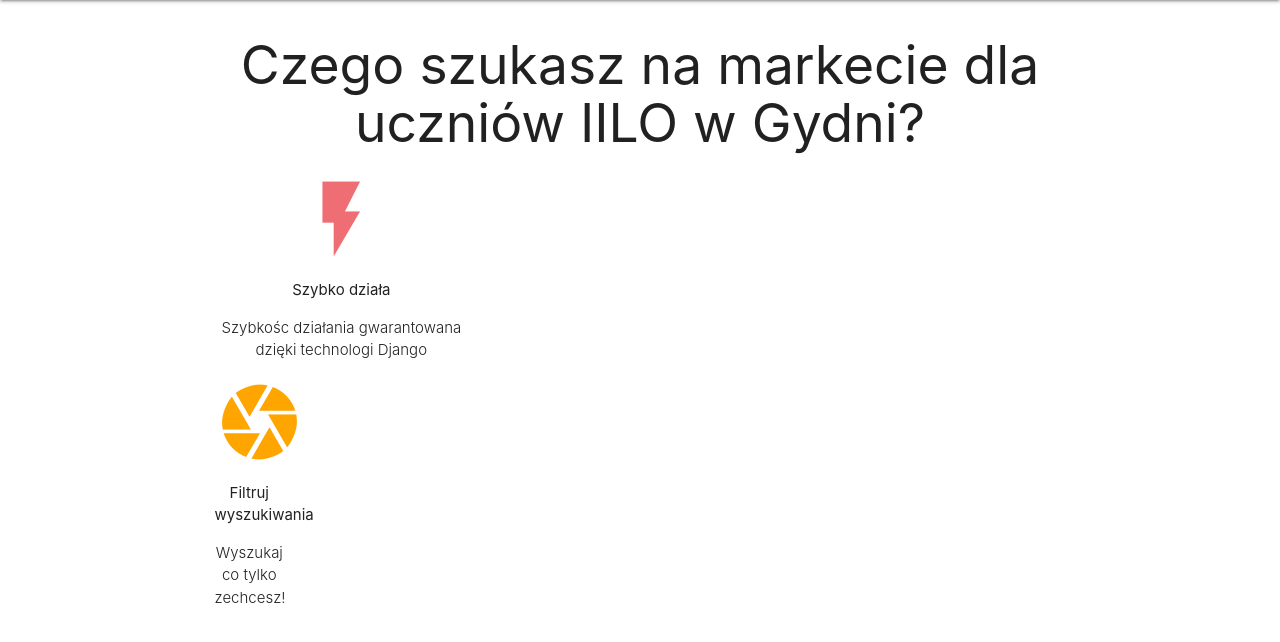
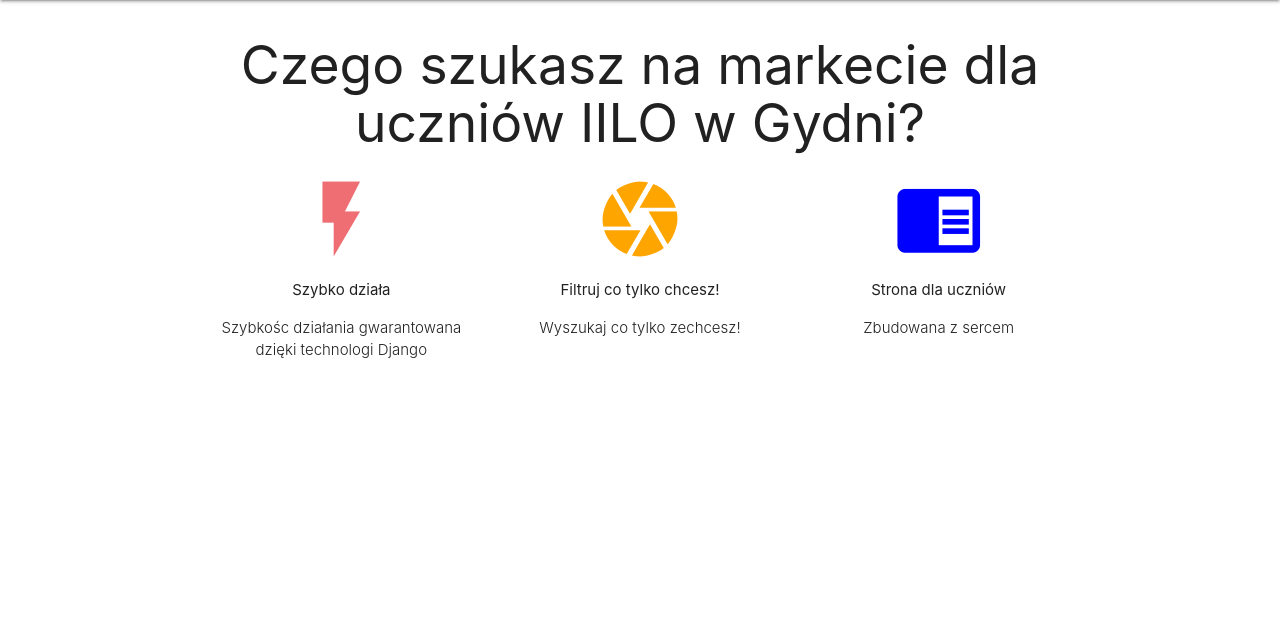
Before and after one commit to henrykwolek/lo2gdynia-secretmarket, a Django app: page / in a window 1280 px wide. Shown: the part 64-706 px from the top of the page. Run offline with Django 3.2, Linux system fonts and the light colour scheme.

Commit message:
hfrehbfehbnfdehbnefd

```diff
--- a/lo2gdynia/urls.py
+++ b/lo2gdynia/urls.py
@@ -15,6 +15,7 @@ Including another URLconf
 """
 from django.contrib import admin
 from django.urls import path, include
+
 urlpatterns = [
     path('admin/', admin.site.urls),
     path('', include('my_app.urls')),
--- a/my_app/urls.py
+++ b/my_app/urls.py
@@ -2,5 +2,6 @@ from . import views
 from django.urls import path
 
 urlpatterns = [
-    path('', views.home, name='home')
+    path('', views.home, name='home'),
+    path('new_search', views.new_search, name='new_search')
 ]
--- a/my_app/views.py
+++ b/my_app/views.py
@@ -4,3 +4,6 @@ from django.shortcuts import render
 
 def home(request):
     return render(request, 'base.html')
+
+def new_search(request):
+        return render(request, 'my_app/new_search.html')
--- a/templates/base.html
+++ b/templates/base.html
@@ -39,13 +39,24 @@
               Szybkośc działania gwarantowana dzięki technologi Django
             </p>
           </div>
-
+        </div>
         <div class="col s4">
           <div class="center">
             <i class="large material-icons" style="color: orange;">camera</i>
-              <p>Filtruj wyszukiwania</p>
+            <p>Filtruj co tylko chcesz!</p>
             <p class="light center">
               Wyszukaj co tylko zechcesz!
+            </p>
+          </div>
+        </div>
+        <div class="col s4">
+          <div class="center">
+            <i class="large material-icons" style="color: blue;"
+              >chrome_reader_mode</i
+            >
+            <p>Strona dla uczniów</p>
+            <p class="light center">
+              Zbudowana z sercem
             </p>
           </div>
         </div>
--- a/templates/my_app/new_search.html
+++ b/templates/my_app/new_search.html
@@ -0,0 +1,3 @@
+{% extends 'base.html' %} {% block content %}
+<form action="{% url 'new_search' %}"></form>
+{% endblock %}
```
Lines whose indentation alone changed are shown as unchanged.
